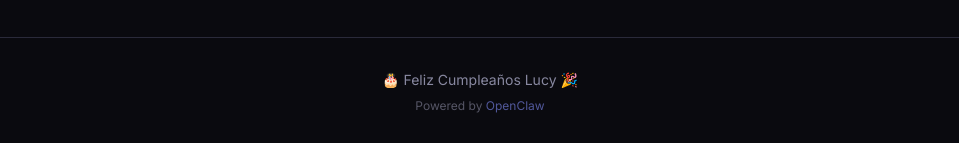
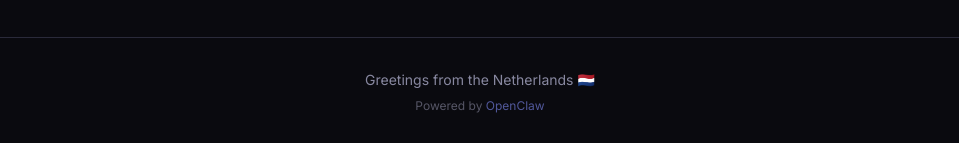
Before and after one commit to jaumebalust/jaumebalust.com, a Next.js app: page / in a window 1280 px wide. Shown: the part 8414-8557 px from the top of the page, without its empty margins (160-1119 px from the left). Built offline with nearby package versions, Linux system fonts and the light colour scheme.

Commit message:
Footer: Greetings from the Netherlands

```diff
--- a/components/Footer.tsx
+++ b/components/Footer.tsx
@@ -2,7 +2,7 @@ export default function Footer() {
   return (
     <footer className="py-8 px-4 border-t border-[#2a2a3a] text-center space-y-2">
       <p className="text-[#8888a0] text-sm">
-        🎂 Feliz Cumpleaños Lucy 🎉
+        Greetings from the Netherlands 🇳🇱
       </p>
       <p className="text-[#8888a0]/60 text-xs">
         Powered by{" "}
```
